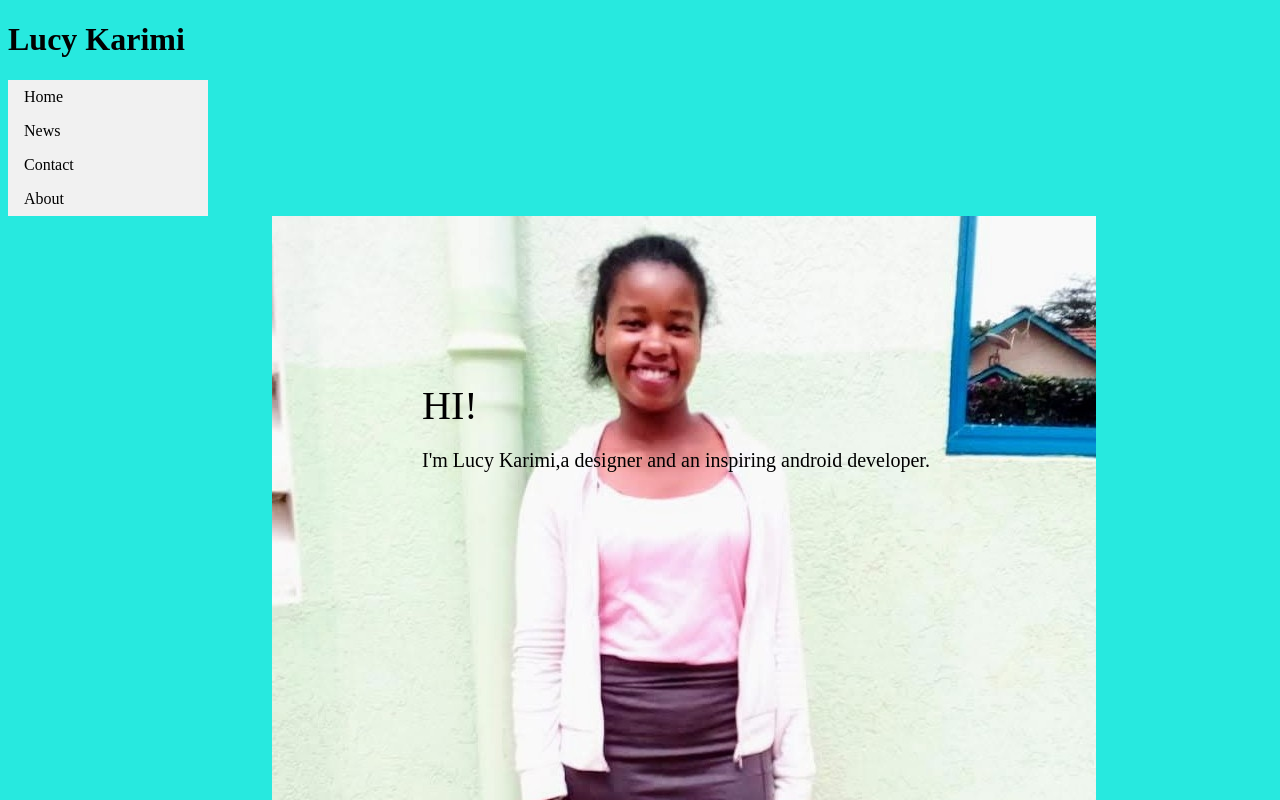
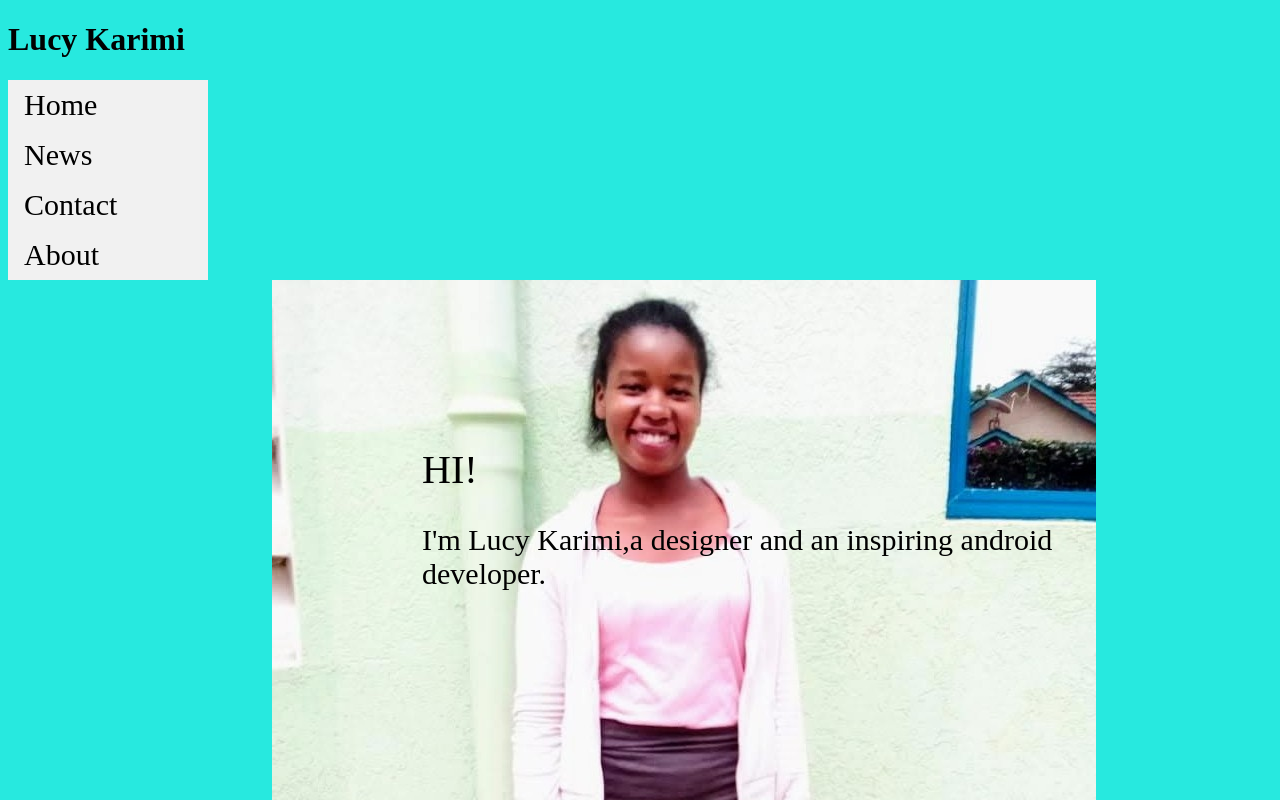
Before and after one commit to luciahroyalty101/my-portfolio, a plain HTML site: page index.html in a window 1280 px wide. Shown: the top 800 px of the page. Drawn offline with Linux system fonts and the light colour scheme.

Commit message:
modified index.html

```diff
--- a/css/styles.css
+++ b/css/styles.css
@@ -37,5 +37,8 @@ ul {
       font-size: 40px;
   }
   .me{
-      font-size: 20px;
+      font-size: 30px;
   }
+  #zesta{
+      font-size: 30px;
+  }
--- a/index.html
+++ b/index.html
@@ -8,12 +8,12 @@
 </head>
 <body>
     <h1>Lucy Karimi</h1>
-    <div>
+    <div id="zesta">
         <ul>
             <li><a href="home">Home</a></li>
-            <li><a href="news">News</a></li>
-            <li><a href="contact">Contact</a></li>
-            <li><a href="about">About</a></li>
+            <li><a href="About">News</a></li>
+            <li><a href="projects">Contact</a></li>
+            <li><a href="contact">About</a></li>
           </ul>
     </div>
     <div class="description">
```
